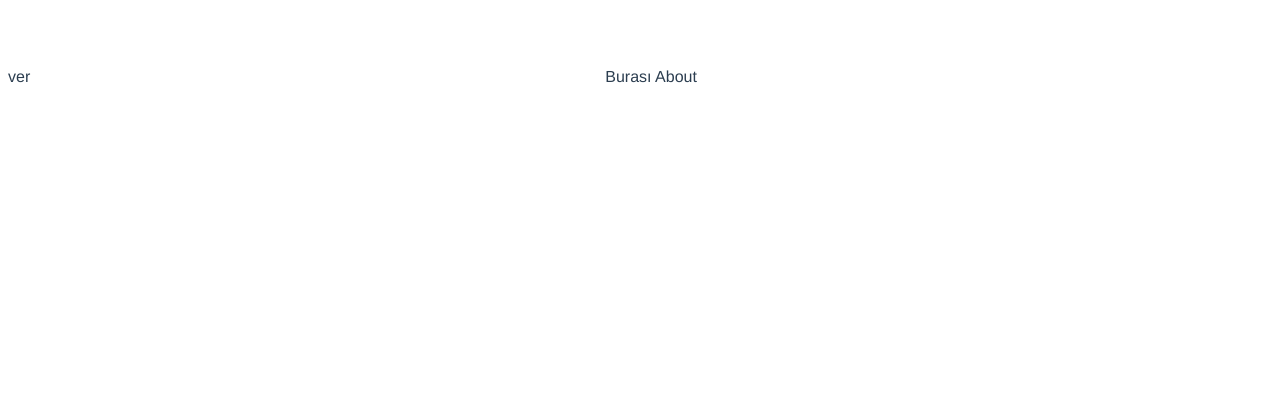
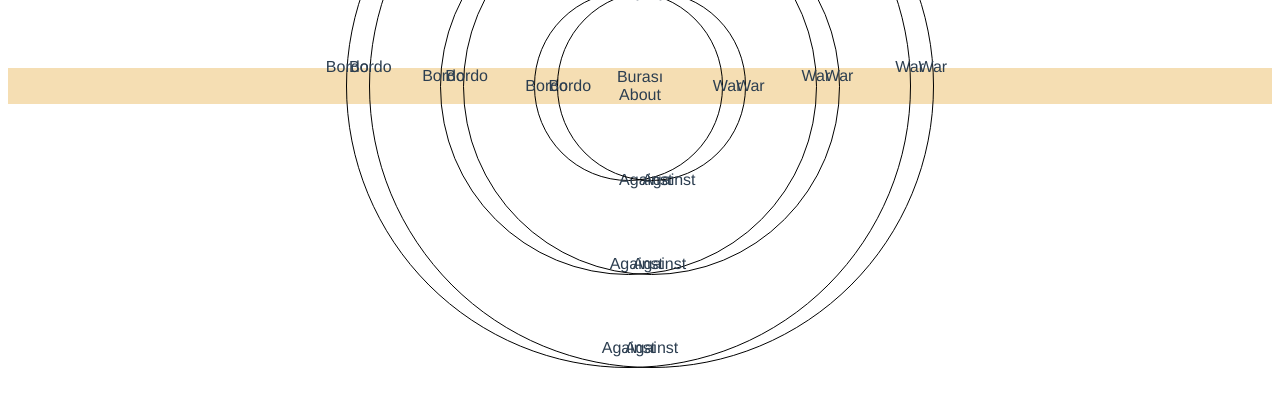
Before and after one commit to bkaganozkan/project-01, a Vue app: page / in a window 1280 px wide. Shown: the top 406 px of the page. Built offline with nearby package versions, Linux system fonts and the light colour scheme.

Commit message:
working on circle position

```diff
--- a/src/components/Circle.vue
+++ b/src/components/Circle.vue
@@ -32,7 +32,10 @@ export default {
         border: `1px black solid`,
         "border-radius": "50%",
         "list-style": "none",
-        "background-color": this.color
+        "background-color": this.color,
+        width: "100px",
+        height: "100px"
+
         // "-webkit-transition": "transform 1s ease 1s",
         // "-moz-transition": "transform 1s ease 1s",
         // "-o-transition": "transform 1s ease 1s",
@@ -94,9 +97,9 @@ export default {
         })
       : null;
     // this.testBtn();
-    if (!this.rotateInterval) {
-      this.rotateInterval = setInterval(this.testBtn, 300);
-    }
+    // if (!this.rotateInterval) {
+    //   this.rotateInterval = setInterval(this.testBtn, 300);
+    // }
   },
   methods: {
     divideRadius() {
@@ -139,7 +142,7 @@ export default {
 <style lang="scss" scoped>
 .container {
   pointer-events: none;
-  position: absolute;
+  position: relative;
   display: flex;
   justify-content: center;
   align-items: center;
--- a/src/views/Home.vue
+++ b/src/views/Home.vue
@@ -1,22 +1,21 @@
 <template>
   <div class="bk-main-card flex jc-sb ai-c">
-    <div class="bk-circle-container">
-      <!-- <Personal /> -->
-      ver
+    <div class="bk-circle-container left-container">
+      <Personal />
     </div>
     <div>Burası About</div>
-    <div class="bk-circle-container">
-      <!-- <Personal /> -->
+    <div class="bk-circle-container right-container">
+      <Personal />
     </div>
   </div>
 </template>
 
 <script>
-// import Personal from "./Personal/Personality.vue";
+import Personal from "./Personal/Personality.vue";
 export default {
   name: "Home",
   components: {
-    // Personal
+    Personal
   },
   data() {
     return {};
@@ -27,7 +26,19 @@ export default {
 <style lang="scss" scoped>
 .bk-main-card {
   height: 100%;
+  background-color: wheat;
 }
 .bk-circle-container {
+  position: relative;
+  padding: 10px;
+  width: 100%;
+  height: 100%;
+  top: 50%;
+}
+.left-container {
+  left: 25%;
+}
+.right-container {
+  right: 25%;
 }
 </style>
```
